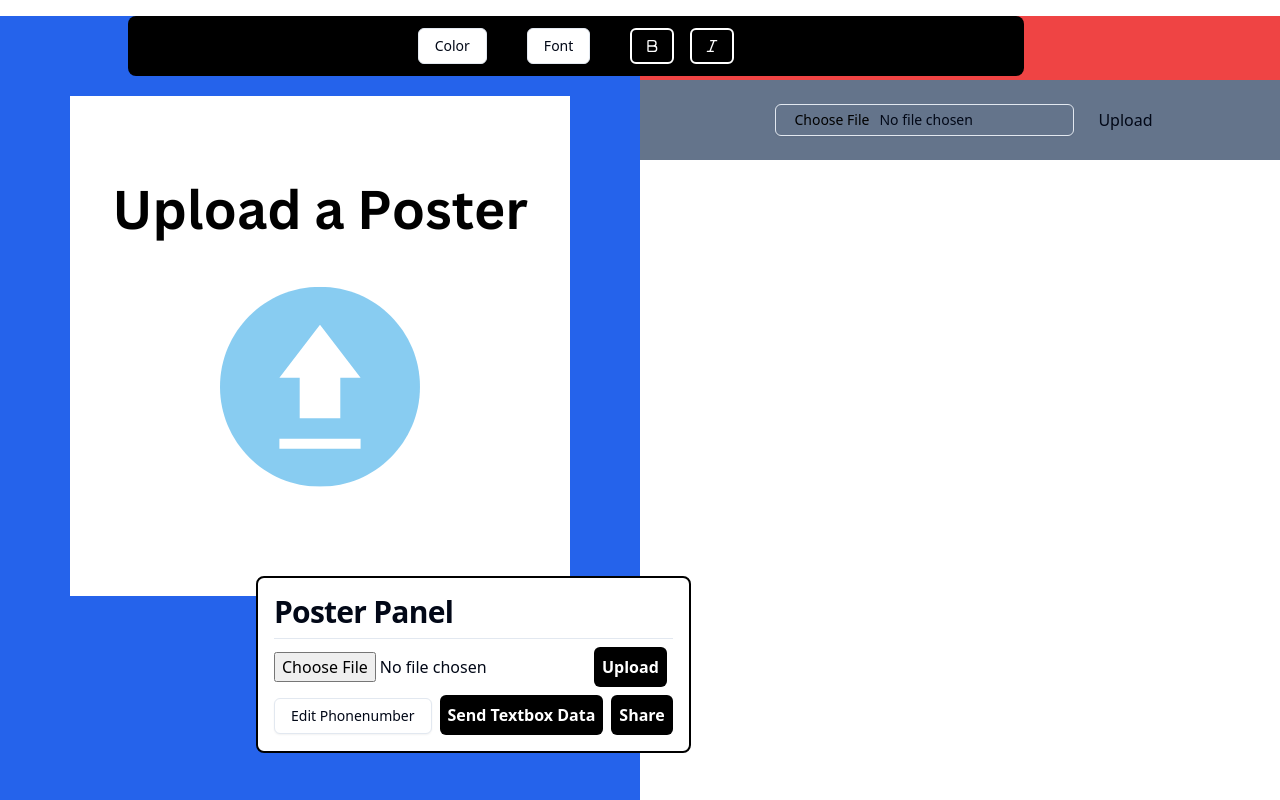
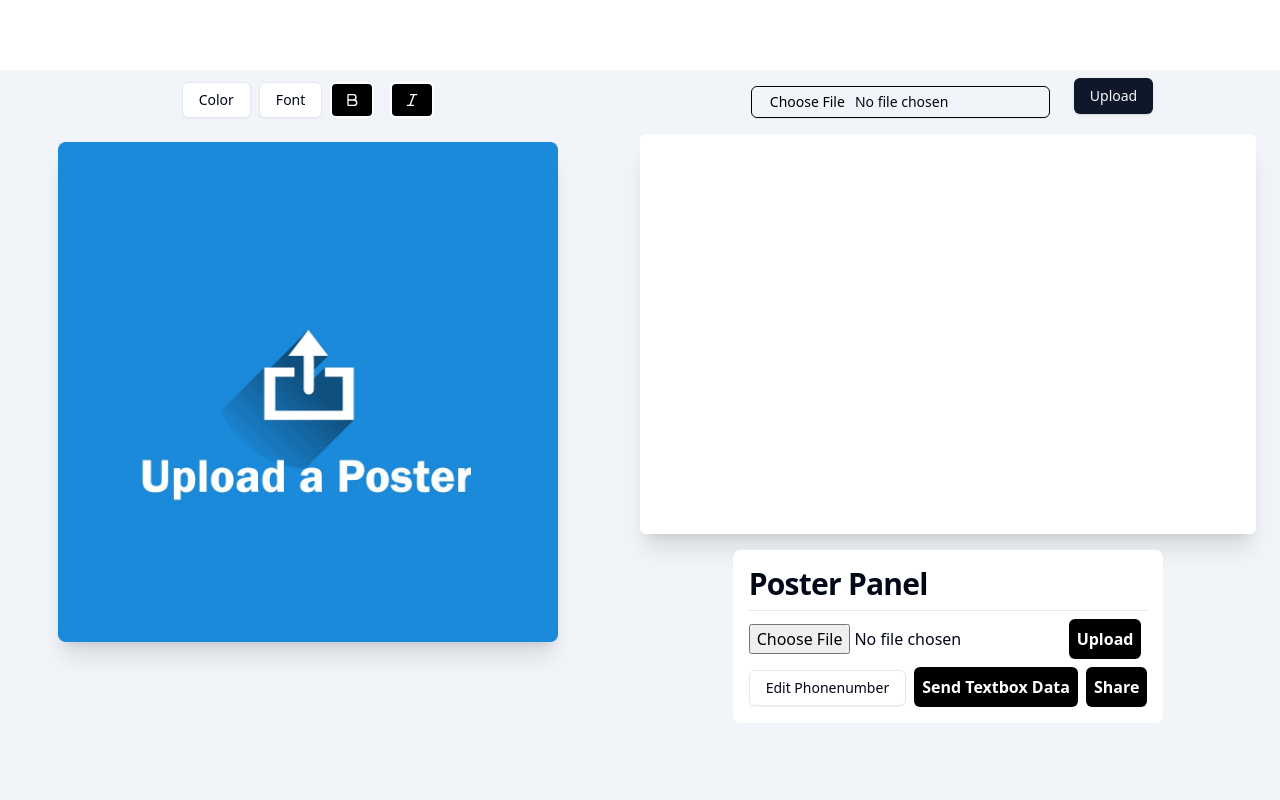
Before and after one commit to Khaddya/Cretiv, a React (Vite) app: page / in a window 1280 px wide. Shown: the top 800 px of the page. Built offline with nearby package versions, Linux system fonts and the light colour scheme.

Commit message:
improved ui

```diff
--- a/src/App.css
+++ b/src/App.css
@@ -4,16 +4,14 @@
 
 .parent {
 
-  width: 500px;
+
   aspect-ratio: 1;
   /* border: 1px solid black; */
   position: relative;
-  background-image: url("/public/default.png");
+  background-image: url("/public/default2.jpg");
   background-size: cover;
-  margin: auto;
-  margin-top: 5rem;
-  margin-bottom: 1rem;
-
+  width: 500px;
+  height: 500px;
 }
 
 .child {
--- a/src/App.tsx
+++ b/src/App.tsx
@@ -150,8 +150,7 @@ const DraggableResizableDiv: React.FC<DraggableResizableDivProps> = ({
 
   return (
     <Rnd
-      className={`bg-slate-400 opacity-50 border-2 border-darkblue flex justify-start items-start cursor-move ${
-        isSelected ? "active" : ""
+      className={`bg-slate-400 opacity-50 border-2 border-darkblue flex justify-start items-start cursor-move ${isSelected ? "active" : ""
         } `}
       size={{ width: size.width, height: size.height }}
       position={{ x: position.x, y: position.y }}
@@ -548,8 +547,14 @@ function App() {
   };
 
   return (
-    <div className="w-full bg-white h-screen py-4 ">
-      <div className="fixed z-10 bg-black w-[70vw] py-3 flex ml-[10%] rounded-lg justify-center gap-10">
+    <>
+      <nav className="h-[70px] w-full"></nav>
+      <div className="w-full bg-white   flex">
+
+
+        <div className="flex w-screen bg-slate-100 h-screen">
+          <div className="relative bg-slate-100 flex flex-1 flex-col items-center   ">
+            <div className="absolute top-2 z-10   px-3 py-1 flex  rounded-lg justify-center gap-2">
               <DropdownMenu>
                 <DropdownMenuTrigger asChild>
                   <Button variant="outline">Color</Button>
@@ -627,12 +632,108 @@ function App() {
                 </Toggle>
               </div>
             </div>
-      <div className="fixed z-10 bg-white p-4 mt-[70vh] ml-[20vw] rounded-lg border-2 border-black">
+            <div className="parent shadow-xl rounded-md mx-auto mt-[4.5rem]" ref={parentRef}>
+              {divs.map((div) => {
+                if (div.active) {
+                  return (
+                    <DraggableResizableDiv
+                      isImage={div.isImage}
+                      key={div.id}
+                      id={div.id}
+                      position={div.position}
+                      size={div.size}
+                      onUpdate={updateDiv}
+                      name={div.header}
+                      fontFamily={div.fontFamily}
+                      fontColor={div.fontColor}
+                      onClick={() => {
+                        setSelectedDiv(div);
+                      }}
+                      isSelected={div.id === selectedDiv?.id}
+                      isBold={div.isBold}
+                      isItalic={div.isItalic}
+                    />
+                  );
+                }
+
+                return null;
+              })}
+            </div>
+
+            <Table>
+              <TableBody>
+                <TableRow>
+                  {divs.map((div) => (
+                    <TableCell key={div.id}>
+                      <h3 className="scroll-m-20 text-2xl font-semibold tracking-tight">
+                        {div.header + "  "}
+                        <Switch
+                          defaultChecked={true}
+                          onClick={() => {
+                            setDivs(
+                              divs.map((d) =>
+                                d.id === div.id ? { ...d, active: !d.active } : d
+                              )
+                            );
+                          }}
+                        />
+                      </h3>
+                    </TableCell>
+                  ))}
+                </TableRow>
+              </TableBody>
+            </Table>
+          </div>
+          <div className="flex-1 relative  flex flex-col items-center  gap-4 px-6">
+            <div className="absolute top-2  flex justify-center gap-4  w-[400px] ">
+              <Input
+                type="file"
+                accept=".csv"
+                className="m-2 size-min shadow-sm border border-black"
+                onChange={handleFileChange}
+              />
+              <Button onClick={handleSubmit}>Upload</Button>
+            </div>
+            <div className="rounded-md shadow-xl h-[400px] bg-white w-full mt-16  p-4 flex">
+              {data.length > 0 && (
+                <div className="overflow-y-scroll">
+                  <div className="flex ">
+                    {" "}
+                    <Table>
+                      <TableHeader className="">
+                        <TableRow>
+                          {Object.keys(data[0]).map((key) => (
+                            <TableHead key={key} className="w-[100px]">
+                              {key}
+                            </TableHead>
+                          ))}
+                        </TableRow>
+                      </TableHeader>
+                      <TableBody>
+                        {data.map((row, index) => (
+                          <TableRow key={index} className="h-[60px]">
+                            {Object.values(row).map((val, i) => (
+                              <TableCell key={i}>{val}</TableCell>
+                            ))}
+                          </TableRow>
+                        ))}
+                      </TableBody>
+                    </Table>
+                    {items.length > 0 && (
+                      <DND items={items} key={1} handleDragEnd={handleDragEnd} />
+                    )}
+                  </div>
+                </div>
+              )}
+            </div>
+            <div className=" bottom-10 z-10 bg-white p-4   rounded-lg ">
+
               <div>
                 <h2 className="scroll-m-20 border-b pb-2 text-3xl font-semibold tracking-tight first:mt-0">
                   Poster Panel
                 </h2>
-          <input type="file" onChange={handleImgFileChange} />
+                <input type="file" onChange={handleImgFileChange}/ >
+
                 <button
                   onClick={handleFinalSubmit}
                   className="bordder bg-black rounded-md text-white font-semibold mt-2 p-2 ml-2"
@@ -698,7 +799,7 @@ function App() {
 
               <button
                 onClick={() => {
-            setTimeout(() => {}, 500);
+                  setTimeout(() => { }, 500);
                   SendTextBoxRequest();
                 }}
                 className="bordder bg-black rounded-md text-white font-semibold mt-2 p-2 ml-2"
@@ -751,105 +852,11 @@ function App() {
                 </DialogContent>
               </Dialog>
             </div>
-      <div className="flex w-full bg-black">
-        <div className="flex-1 bg-blue-600 ">
-          <div className="parent" ref={parentRef}>
-            {divs.map((div) => {
-              if (div.active) {
-                return (
-                  <DraggableResizableDiv
-                    isImage={div.isImage}
-                    key={div.id}
-                    id={div.id}
-                    position={div.position}
-                    size={div.size}
-                    onUpdate={updateDiv}
-                    name={div.header}
-                    fontFamily={div.fontFamily}
-                    fontColor={div.fontColor}
-                    onClick={() => {
-                      setSelectedDiv(div);
-                    }}
-                    isSelected={div.id === selectedDiv?.id}
-                    isBold={div.isBold}
-                    isItalic={div.isItalic}
-                  />
-                );
-              }
-
-              return null;
-            })}
           </div>
 
-          <Table>
-            <TableBody>
-              <TableRow>
-                {divs.map((div) => (
-                  <TableCell key={div.id}>
-                    <h3 className="scroll-m-20 text-2xl font-semibold tracking-tight">
-                      {div.header + "  "}
-                      <Switch
-                        defaultChecked={true}
-                        onClick={() => {
-                          setDivs(
-                            divs.map((d) =>
-                              d.id === div.id ? { ...d, active: !d.active } : d
-                            )
-                          );
-                        }}
-                      />
-                    </h3>
-                  </TableCell>
-                ))}
-              </TableRow>
-            </TableBody>
-          </Table>
-        </div>
-        <div className="flex-1 bg-red-500">
-          <div className="flex justify-center gap-4 bg-slate-500 py-4 mt-16">
-            <Input
-              type="file"
-              accept=".csv"
-              className="m-2 size-min"
-              onChange={handleFileChange}
-            />
-            <button onClick={handleSubmit}>Upload</button>
-          </div>
-          <div className="bg-white h-[100vh] p-4 flex">
-            {data.length > 0 && (
-              <div className="overflow-y-scroll">
-                <div className="flex ">
-                  {" "}
-                  <Table>
-                    <TableHeader className="">
-                      <TableRow>
-                        {Object.keys(data[0]).map((key) => (
-                          <TableHead key={key} className="w-[100px]">
-                            {key}
-                          </TableHead>
-                        ))}
-                      </TableRow>
-                    </TableHeader>
-                    <TableBody>
-                      {data.map((row, index) => (
-                        <TableRow key={index} className="h-[60px]">
-                          {Object.values(row).map((val, i) => (
-                            <TableCell key={i}>{val}</TableCell>
-                          ))}
-                        </TableRow>
-                      ))}
-                    </TableBody>
-                  </Table>
-                  {items.length > 0 && (
-                    <DND items={items} key={1} handleDragEnd={handleDragEnd} />
-                  )}
         </div>
       </div>
-            )}
-          </div>
-        </div>
-      </div>
-    </div>
+    </>
   );
 }
 
```
Also changed, not shown: public/default2.jpg (added). Lines whose indentation alone changed are shown as unchanged.
